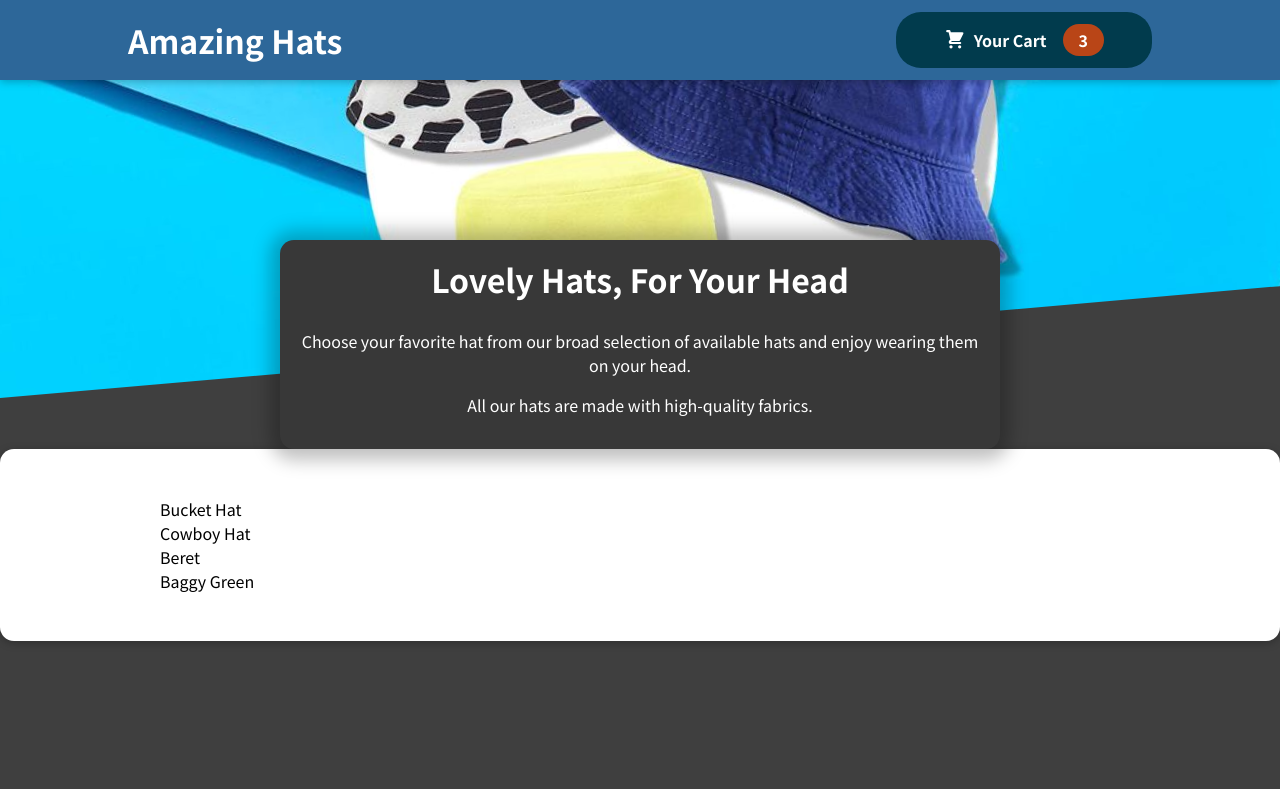
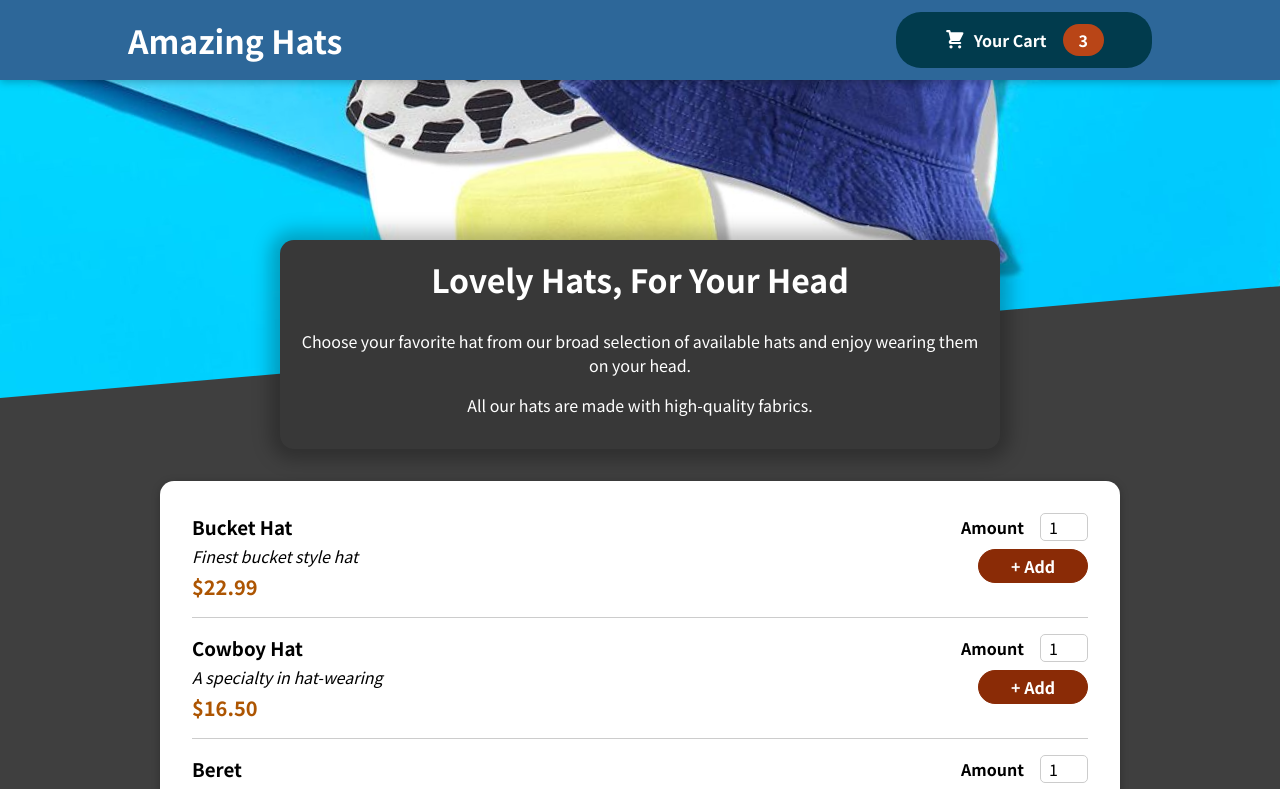
Before and after one commit to dev-rebecca/practice-react, a React (Create React App) app: page / in a window 1280 px wide. Shown: the top 789 px of the page. Built offline with nearby package versions, Linux system fonts and the light colour scheme.

Commit message:
inputs added

```diff
--- a/src/components/Hats/AvailableHats.js
+++ b/src/components/Hats/AvailableHats.js
@@ -1,5 +1,5 @@
 import Card from "../UI/Card";
-// import HatItem from "./HatItem/HatItem";
+import HatItem from "./HatItem/HatItem";
 import classes from "./AvailableHats.module.css";
 
 const AvailableHats = () => {
@@ -30,14 +30,22 @@
     },
   ];
 
-  const hatsList = DUMMY_HATS.map((hat) => <li>{hat.name}</li>);
+  const hatsList = DUMMY_HATS.map((hat) => (
+    <HatItem
+      id={hat.id}
+      key={hat.id}
+      name={hat.name}
+      description={hat.description}
+      price={hat.price}
+    />
+  ));
 
   return (
-    <Card>
-      <section className={classes.hats}>
+    <section className={classes.hats}>
+      <Card>
         <ul>{hatsList}</ul>
-      </section>
-    </Card>
+      </Card>
+    </section>
   );
 };
 
--- a/src/components/Hats/HatItem/HatItem.js
+++ b/src/components/Hats/HatItem/HatItem.js
@@ -1,14 +1,20 @@
+import HatItemForm from "../HatItem/HatItemForm";
 import classes from "./HatItem.module.css";
 
 const HatItem = (props) => {
+  const price = `$${props.price.toFixed(2)}`;
+
   return (
-    <div className={classes.hat}>
-      <h3>{props.name}</h3>
+    <li className={classes.hat}>
       <div>
+        <h3>{props.name}</h3>
         <div className={classes.description}>{props.description}</div>
-        <div className={classes.price}>{props.price}</div>
+        <div className={classes.price}>{price}</div>
       </div>
-    </div>
+      <div>
+        <HatItemForm id={props.id}/>
+      </div>
+    </li>
   );
 };
 
--- /dev/null
+++ b/src/components/Hats/HatItem/HatItemForm.js
@@ -0,0 +1,23 @@
+import Input from "../../UI/Input";
+import classes from "./HatItemForm.module.css";
+
+const HatItemForm = (props) => {
+  return (
+    <form className={classes.form}>
+      <Input
+        label="Amount"
+        input={{
+          id: "amount_" + props.id,
+          type: "number",
+          min: "1",
+          max: "5",
+          step: "1",
+          defaultValue: "1",
+        }}
+      />
+      <button className={classes.button}>+ Add</button>
+    </form>
+  );
+};
+
+export default HatItemForm;
--- /dev/null
+++ b/src/components/Hats/HatItem/HatItemForm.module.css
@@ -0,0 +1,20 @@
+.form {
+  text-align: right;
+}
+
+.form button {
+  font: inherit;
+  cursor: pointer;
+  background-color: #8a2b06;
+  border: 1px solid #8a2b06;
+  color: white;
+  padding: 0.25rem 2rem;
+  border-radius: 20px;
+  font-weight: bold;
+}
+
+.form button:hover,
+.form button:active {
+  background-color: #641e03;
+  border-color: #641e03;
+}
--- /dev/null
+++ b/src/components/UI/Input.js
@@ -0,0 +1,12 @@
+import classes from "./Input.module.css";
+
+const Input = (props) => {
+  return (
+    <div className={classes.input}>
+      <label htmlFor={props.label.id}>{props.label}</label>
+      <input {...props.input}/>
+    </div>
+  );
+};
+
+export default Input;
--- /dev/null
+++ b/src/components/UI/Input.module.css
@@ -0,0 +1,18 @@
+.input {
+  display: flex;
+  align-items: center;
+  margin-bottom: 0.5rem;
+}
+
+.input label {
+  font-weight: bold;
+  margin-right: 1rem;
+}
+
+.input input {
+  width: 3rem;
+  border-radius: 5px;
+  border: 1px solid #ccc;
+  font: inherit;
+  padding-left: 0.5rem;
+}
```
Also changed, not shown: 1 other file (tests, documents, lock files or other folders).
